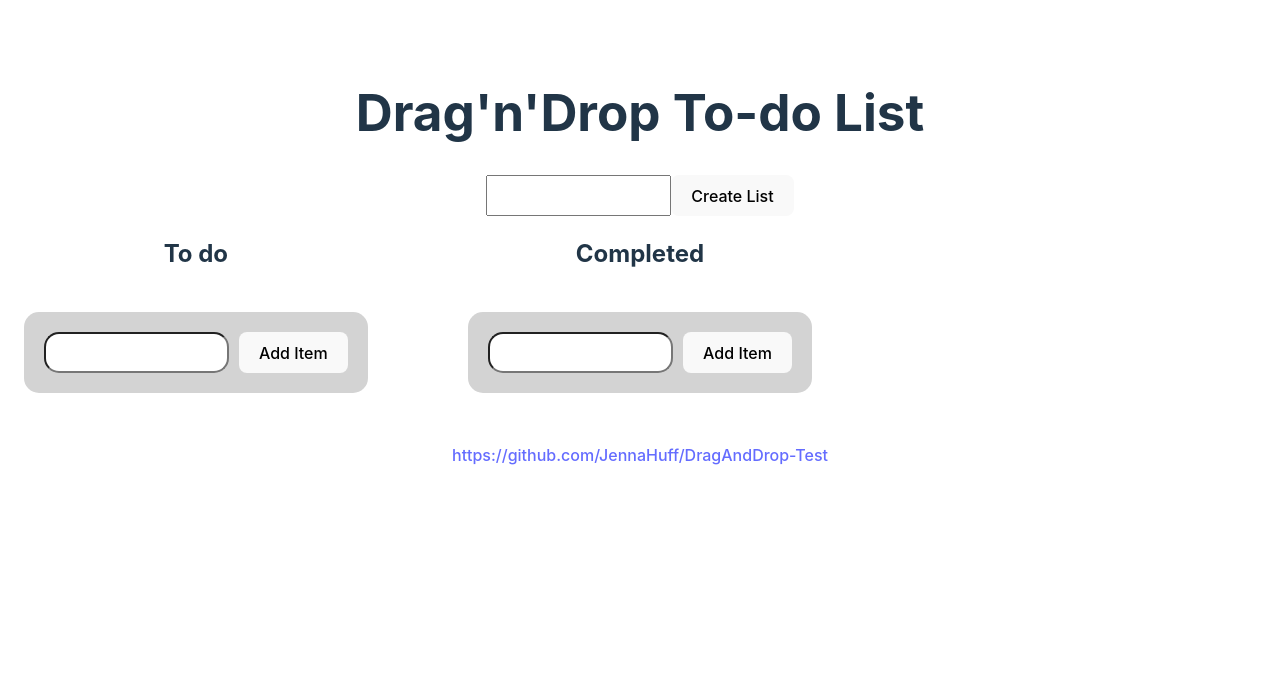
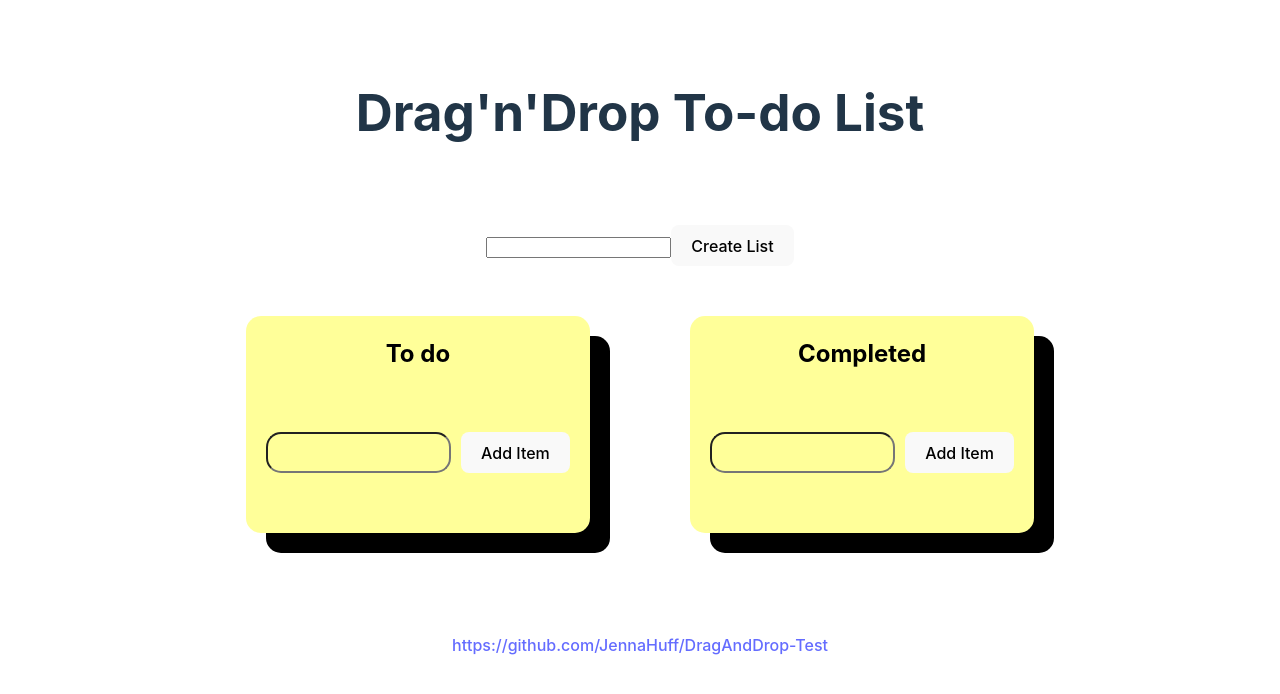
Before and after one commit to JennaHuff/reactdnd-todo, a React (Vite) app: page / in a window 1280 px wide. Shown: the top 694 px of the page. Built offline with nearby package versions, Linux system fonts and the light colour scheme.

Commit message:
css + refactor

```diff
--- a/src/App.css
+++ b/src/App.css
@@ -0,0 +1,53 @@
+.list hr:last-child {
+    display: none;
+}
+
+.todo {
+    text-align: center;
+
+    user-select: none;
+    cursor: pointer;
+    font-size: 24px;
+}
+
+.list {
+    word-wrap: break-word;
+    max-width: 30vw;
+    display: flex;
+    color: black;
+    flex-direction: column;
+    height: fit-content;
+    gap: 20px;
+    align-items: center;
+    background-color: #ffff99;
+    box-shadow: 20px 20px black;
+    border-radius: 15px;
+    padding-bottom: 40px;
+}
+
+.tasks {
+    padding: 20px;
+    border-radius: 15px;
+    display: flex;
+    gap: 10px;
+}
+.tasks > input {
+    border-radius: 15px;
+    background-color: #ffff99;
+    color: black;
+}
+
+.app-grid {
+    width: 100vw;
+    display: grid;
+    justify-items: center;
+    padding-top: 50px;
+    gap: 50px;
+}
+
+.lists-grid {
+    margin-inline: 100px;
+    display: flex;
+    gap: 100px;
+    flex-wrap: wrap;
+}
--- a/src/App.tsx
+++ b/src/App.tsx
@@ -5,6 +5,8 @@ import { useDrag } from "react-dnd";
 import React, { useState } from "react";
 import { v4 as uuidv4 } from "uuid";
 import { GithubLink } from "./Components/GithubLink";
+import { AddList } from "./Components/AddList";
+import { AddTask } from "./Components/AddTask";
 
 function Todo({ task, id }: { task: string; id: string }) {
     const [, drag] = useDrag(() => ({
@@ -16,15 +18,7 @@ function Todo({ task, id }: { task: string; id: string }) {
     }));
 
     return (
-        <span
-            ref={drag}
-            style={{
-                textAlign: "center",
-                userSelect: "none",
-                cursor: "pointer",
-                fontSize: "24px",
-            }}
-        >
+        <span ref={drag} className="todo">
             {task}
         </span>
     );
@@ -64,55 +58,16 @@ function List({
             ]);
         },
     });
-    const [newItem, setAddNewItem] = useState("");
 
     return (
         <>
-            <div
-                style={{
-                    display: "flex",
-                    flexDirection: "column",
-                    gap: "20px",
-                    alignItems: "center",
-
-                    flexWrap: "wrap",
-                }}
-                ref={drop}
-            >
+            <div className="list" ref={drop}>
                 <h2>{thisList}</h2>
-                <div
-                    style={{
-                        backgroundColor: "lightgray",
-                        padding: "20px",
-                        borderRadius: "15px",
-                        display: "flex",
-                        gap: "10px",
-                    }}
-                >
-                    <input
-                        style={{ borderRadius: "15px" }}
-                        type="text"
-                        onChange={(e) => setAddNewItem(e.target.value)}
-                        value={newItem}
+                <AddTask
+                    tasks={tasks}
+                    setTasks={setTasks}
+                    thisList={thisList}
                 />
-                    <button
-                        onClick={() => {
-                            if (newItem !== "") {
-                                setTasks([
-                                    ...tasks,
-                                    {
-                                        list: thisList,
-                                        name: newItem,
-                                        id: uuidv4(),
-                                    },
-                                ]);
-                                setAddNewItem("");
-                            }
-                        }}
-                    >
-                        Add Item
-                    </button>
-                </div>
                 {children}
             </div>
         </>
@@ -124,54 +79,17 @@ interface ITask {
     name: string;
     id: string;
 }
+
 function App() {
     const [lists, setLists] = useState(["To do", "Completed"]);
-    const [newList, setNewList] = useState("");
-
     const [tasks, setTasks] = useState<ITask[]>([]);
 
     return (
         <DndProvider backend={HTML5Backend}>
-            <div
-                style={{
-                    width: "100vw",
-                    display: "grid",
-                    justifyItems: "center",
-                    paddingTop: "50px",
-                }}
-            >
+            <div className="app-grid">
                 <h1>Drag'n'Drop To-do List</h1>
-                <div style={{ display: "flex" }}>
-                    <input
-                        type="text"
-                        onChange={(e) => setNewList(e.target.value)}
-                    />
-                    <button
-                        onClick={() => {
-                            console.log(
-                                "newList: ",
-                                newList,
-                                !!newList,
-                                !lists.indexOf(newList)
-                            );
-                            !!newList || !lists.indexOf(newList)
-                                ? (setLists([...lists, newList]),
-                                  setNewList(""))
-                                : alert(
-                                      "New list names should not be empty or existing"
-                                  );
-                        }}
-                    >
-                        Create List
-                    </button>
-                </div>
-                <div
-                    style={{
-                        display: "grid",
-                        gridTemplateColumns: "repeat(3, 1fr)",
-                        gap: "100px",
-                    }}
-                >
+                <AddList lists={lists} setLists={setLists} />
+                <div className="lists-grid">
                     {lists.map((list) => (
                         <List
                             key={uuidv4()}
@@ -184,11 +102,19 @@ function App() {
                                     element.list === list ? element : null
                                 )
                                 .map((task) => (
+                                    <>
                                         <Todo
                                             key={uuidv4()}
                                             id={task.id}
                                             task={task.name}
                                         />
+                                        <hr
+                                            style={{
+                                                border: "2px solid black",
+                                                width: "60%",
+                                            }}
+                                        />
+                                    </>
                                 ))}
                         </List>
                     ))}
@@ -198,5 +124,4 @@ function App() {
         </DndProvider>
     );
 }
-
 export default App;
--- /dev/null
+++ b/src/Components/AddList.tsx
@@ -0,0 +1,32 @@
+import { useState } from "react";
+
+export function AddList({
+    lists,
+    setLists,
+}: {
+    lists: string[];
+    setLists: React.Dispatch<React.SetStateAction<string[]>>;
+}) {
+    const [newList, setNewList] = useState("");
+
+    return (
+        <div>
+            <input
+                type="text"
+                onChange={(e) => setNewList(e.target.value)}
+                value={newList}
+            />
+            <button
+                onClick={() =>
+                    !!newList || !lists.indexOf(newList)
+                        ? (setLists([...lists, newList]), setNewList(""))
+                        : alert(
+                              "New list names should not be empty or existing"
+                          )
+                }
+            >
+                Create List
+            </button>
+        </div>
+    );
+}
--- /dev/null
+++ b/src/Components/AddTask.tsx
@@ -0,0 +1,42 @@
+import React, { useState } from "react";
+import { v4 as uuidv4 } from "uuid";
+
+export function AddTask({
+    tasks,
+    setTasks,
+    thisList,
+}: {
+    tasks: { list: string; name: string; id: string }[];
+    setTasks: React.Dispatch<
+        React.SetStateAction<{ list: string; name: string; id: string }[]>
+    >;
+    thisList: string;
+}) {
+    const [newItem, setAddNewItem] = useState("");
+    return (
+        <div className="tasks">
+            <input
+                type="text"
+                onChange={(e) => setAddNewItem(e.target.value)}
+                value={newItem}
+            />
+            <button
+                onClick={() => {
+                    if (newItem !== "") {
+                        setTasks([
+                            ...tasks,
+                            {
+                                list: thisList,
+                                name: newItem,
+                                id: uuidv4(),
+                            },
+                        ]);
+                        setAddNewItem("");
+                    }
+                }}
+            >
+                Add Item
+            </button>
+        </div>
+    );
+}
```
Lines whose indentation alone changed are shown as unchanged.
